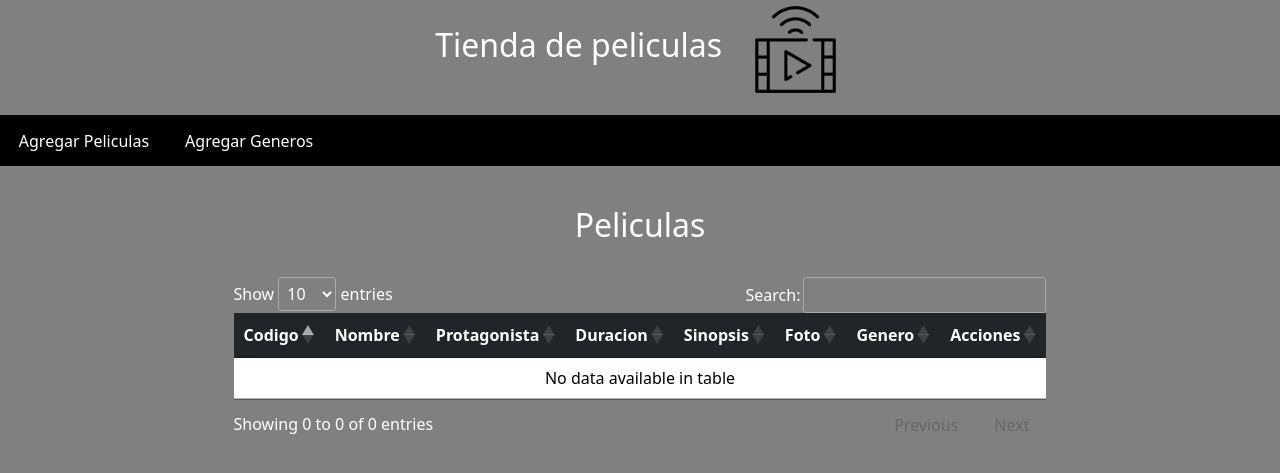
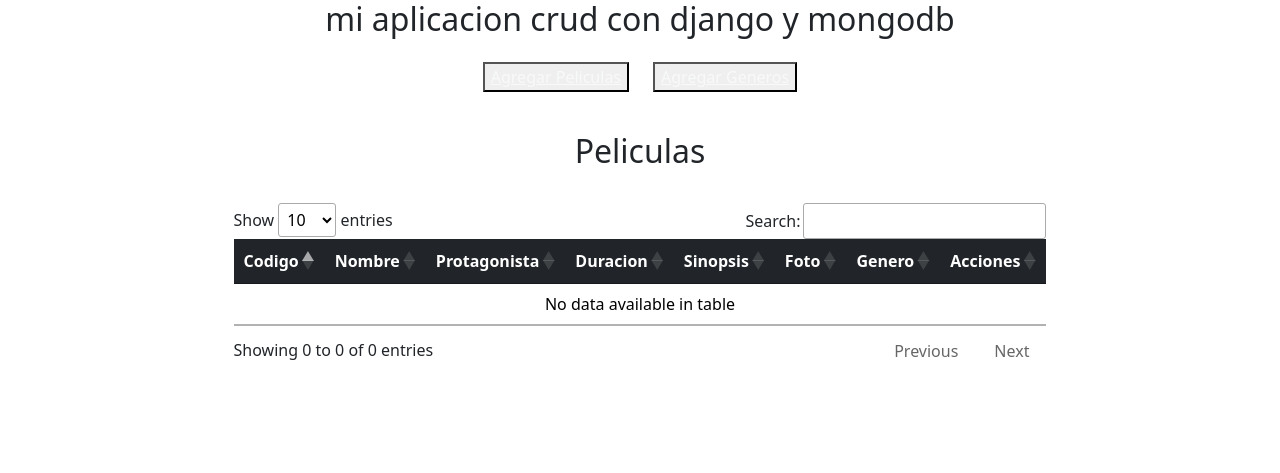
Before and after one commit to juanesRALDS/crud_djongo, a Django app: template Peliculas/appPeliculas/templates/listarPeliculas.html in a window 1280 px wide. Shown: the top 473 px of the page. Run offline with Django 5.2, Linux system fonts and the light colour scheme; the template is opened without the code that fills it, so the values that code supplies are empty; some libraries are stand-ins or nearby versions.

Commit message:
ajustes en los estilos y correccion de errores

```diff
--- a/Peliculas/appPeliculas/static/Style/ListarPeliculas.css
+++ /dev/null
@@ -1,6 +0,0 @@
-body{
-    background-color: gray;
-}
-a{
-    color: white;
-}
--- a/Peliculas/appPeliculas/static/Style/actualizarPelicula.css
+++ /dev/null
@@ -1,4 +0,0 @@
-.ff{
-    border: solid 1px;
-    border-radius: 30px;
-}
--- a/Peliculas/appPeliculas/static/Style/agregarProducto.css
+++ /dev/null
@@ -1,4 +0,0 @@
-.grande{
-    border: solid 1px black;
-    border-radius: 40px;
-}
--- a/Peliculas/appPeliculas/static/Style/ddd.css
+++ /dev/null
@@ -1,111 +0,0 @@
-/* body{
-  padding: 1%;
-} */
-
-/* .Padre{
-  d-flex flex-column gap-3 w-100 justify-content-center align-items-center
-} */
-
-.head img{
-  width: 12%;
-}
-
-header{
-  background-color: black;
-  padding: 1%;
-  width: 100%;
-}
-
-header nav button{
-  color: white;
-  border: none;
-  background-color: black;
-  cursor: pointer;
-
-}
-a{
-  text-decoration: none;
-
-}
-
-*{
-  color: white;
-}
-
-/* .Contenedor{
-  padding: 2%;
-}
-
-.almacenador{
-  display: flex;
-  justify-content: space-around;
-}
-
-.Slider{
-  width: 50%;
-  height: auto;
-  margin: auto 0;
-  overflow: hidden;
-  border-radius: 20px;
-}
-
-.Slider ul{
-  display: flex;
-  padding: 0;
-  width: 400%;
-  animation: slide 20s infinite alternate ease-in-out;
-}
-
-.Slider li{
-  width: 100%;
-  position: relative;
-  list-style: none;
-}
-.texto{
-  position: absolute;
-  text-align: center;
-  padding: 0% 150px;
-  top: 100px;
-  color: white;
-}
-.Slider img{
-  width: 100%;
-}
-
-@keyframes slide {
-  0% {margin-left: 0%;}
-  20% {margin-left: 0%;}
-
-  25% {margin-left: -100%;}
-  45% {margin-left: -100%;}
-
-  50% {margin-left: -200%;}
-  70% {margin-left: -200%;}
-
-  75% {margin-left: -300%;}
-  95% {margin-left: -300%;}
-
-}
-
-
-
-.contenedor {
-  width: 300px;
-  height: 355px;
-  overflow: auto;
-  border: 1px solid #ccc;
-  border-radius: 10px;
-}
-
-.contenido {
-  padding: 10px;
-  justify-content: center;
-  text-align: center;
-  display: flex;
-  flex-direction: column;
-  gap: 2rem;
-}
-
-.llll{
-  color: black;
-} */
--- a/Peliculas/appPeliculas/templates/agregarGenero.html
+++ b/Peliculas/appPeliculas/templates/agregarGenero.html
@@ -11,7 +11,6 @@
     <div class="d-flex  justify-content-center align-items-center">
         <div class=" col-5 mt-4 p-4 border border-black p-2 mb-2 rounded-5 d-flex flex-column align-items-center justify-content-center gap-4">
             <h2>Agregar genero</h2>
-            <a class="btn btn-secondary" href="/">Inicio</a>
             <form action="/agregarGenero/" method="post" class="d-flex flex-column gap-4 align-items-center justify-content-center ">
                 {%csrf_token%}
                 <div class="d-flex flex-column gap-3">
--- a/Peliculas/appPeliculas/templates/agregarPelicula.html
+++ b/Peliculas/appPeliculas/templates/agregarPelicula.html
@@ -18,10 +18,9 @@
     <div class=" p-4 d-flex flex-column align-items-center justify-content-center gap-4">
         <div class="grande container col-5 p-4 d-flex flex-column align-items-center justify-content-center">
             <h2>Agregar Pelicula</h2>
-            <a class="btn btn-secondary" href="/">Inicio</a>
 
             <form action="/agregarPelicula/" method="post" enctype="multipart/form-data" class="d-flex flex-column gap-4 align-items-center justify-content-center ">
-                @{% csrf_token %}
+                 {% csrf_token %}
                 <div class="d-flex flex-column gap-1">
                     <span>Codigo:</span>
                     <input name="cod" id="" type="text">
--- a/Peliculas/appPeliculas/templates/listarPeliculas.html
+++ b/Peliculas/appPeliculas/templates/listarPeliculas.html
@@ -37,13 +37,12 @@
 <body>
   <div class=" d-flex flex-column gap-3 w-100 justify-content-center align-items-center">
     <div class="head d-flex gap-4 justify-content-center align-items-center">
-        <h2>Tienda de peliculas</h2>
-        <img src="../static/Icons/movies-podcast.png" alt="">
+        <h2>mi aplicacion crud con django y mongodb</h2>
     </div>
     <header>
         <nav class="d-flex gap-4">
-            <button><a href="/vistaAgregarPelicula/">Agregar Peliculas</a></button>
-            <button><a href="/vistaAgregargenero/">Agregar Generos</a></button>
+            <button class="btn-primary"><a href="/vistaAgregarPelicula/" class="text-light">Agregar Peliculas</a></button>
+            <button class="btn-success"><a href="/vistaAgregargenero/" class="text-light">Agregar Generos</a></button>
         </nav>
     </header>
     <div class=" col-12 d-flex flex-column justify-content-center align-items-center gap-4 p-4">
```
Also changed, not shown: Peliculas/appPeliculas/static/Icons/movies-podcast.png (deleted), Peliculas/appPeliculas/static/Img/s2.jpg (deleted), Peliculas/appPeliculas/static/Img/s3.jpg (deleted), Peliculas/appPeliculas/static/Img/s4.jpg (deleted), Peliculas/media/fotos/descarga_4.jfif (added).
